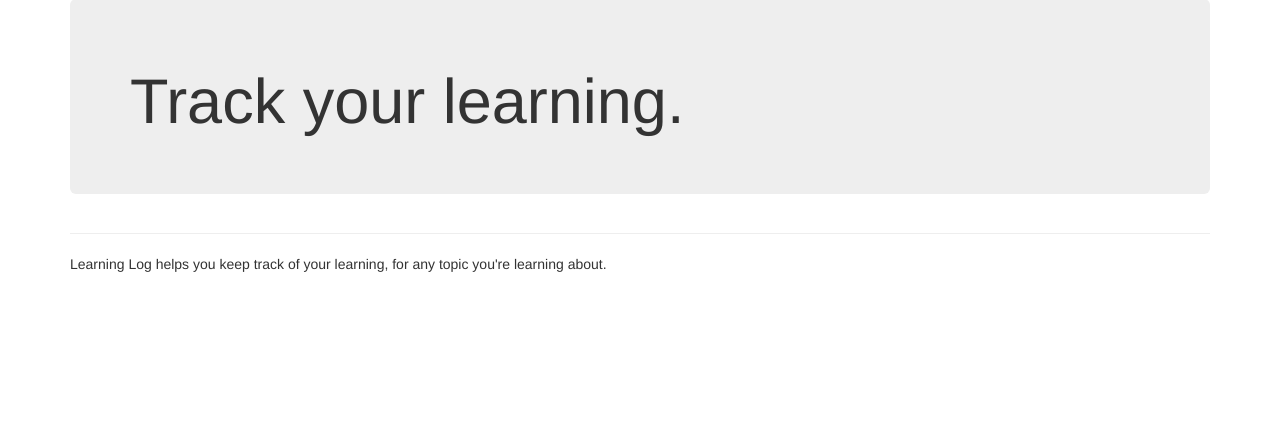
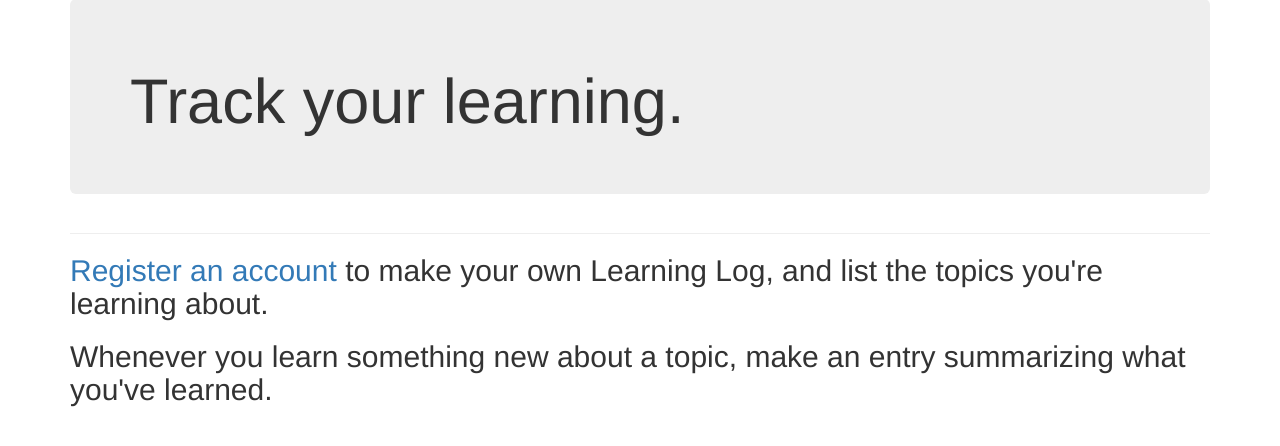
Before and after one commit to JayKay24/learning_log, a Django app: page / in a window 1280 px wide. Shown: the part 112-558 px from the top of the page. Run offline with Django 3.2, Linux system fonts and the light colour scheme; some libraries are stand-ins or nearby versions.

Commit message:
Add two headers detailing the usage of the application

```diff
--- a/learning_logs/templates/learning_logs/index.html
+++ b/learning_logs/templates/learning_logs/index.html
@@ -7,5 +7,11 @@
 {% endblock header %}
 
 {% block content %}
-  <p>Learning Log helps you keep track of your learning, for any topic you're learning about.</p>
+  <h2>
+    <a href="{% url 'users:register' %}">Register an account</a> to make your own Learning Log, and
+    list the topics you're learning about.
+  </h2>
+  <h2>
+    Whenever you learn something new about a topic, make an entry summarizing what you've learned.
+  </h2>
 {% endblock content %}
```
